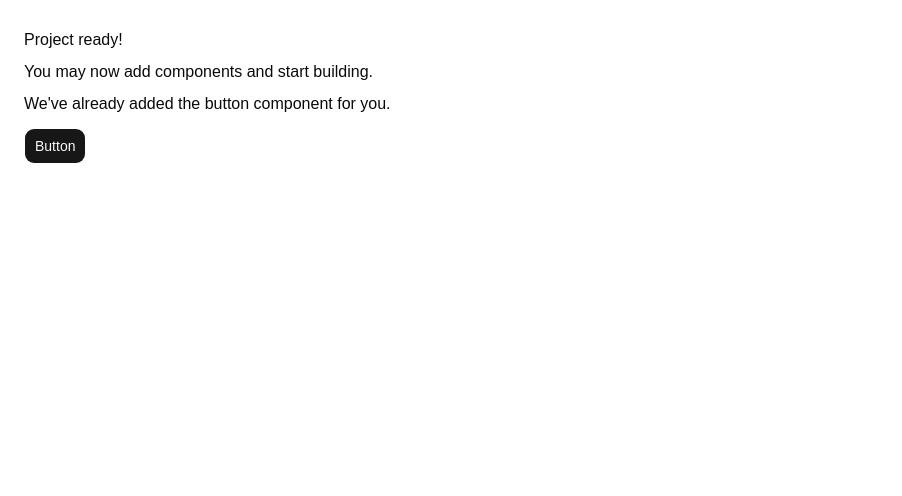
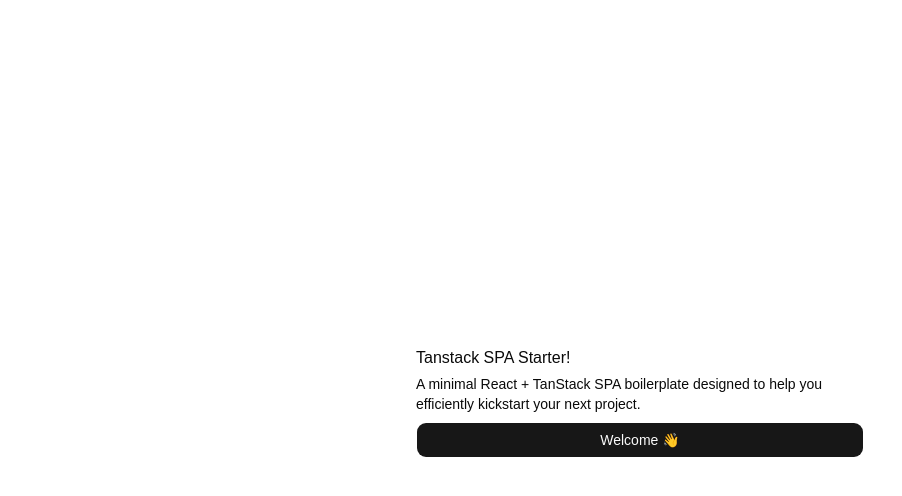
Before and after one commit to zwelhtetyan/tanstack-react-spa-starter, a React (Vite) app: page / in a window 1280 px wide. Shown: the top 496 px of the page, without its empty margins (0-902 px from the left). Built offline with nearby package versions, Linux system fonts and the light colour scheme.

Commit message:
chore: greeting text 👋

```diff
--- a/src/routes/__root.tsx
+++ b/src/routes/__root.tsx
@@ -1,9 +1,9 @@
 import type { QueryClient } from "@tanstack/react-query";
 import { createRootRouteWithContext, Outlet } from "@tanstack/react-router";
 import { Toaster } from "sonner";
+import { DevTools } from "@/devtools";
 
 import "../styles.css";
-import { DevTools } from "@/devtools";
 
 type RouterContext = {
 	queryClient: QueryClient;
--- a/src/routes/index.tsx
+++ b/src/routes/index.tsx
@@ -7,14 +7,16 @@ export const Route = createFileRoute("/")({ component: App });
 function App() {
 	return (
 		<main>
-			<div className="flex min-h-svh p-6">
-				<div className="flex min-w-0 max-w-md flex-col gap-4 leading-loose">
-					<div>
-						<h1 className="font-medium">Project ready!</h1>
-						<p>You may now add components and start building.</p>
-						<p>We&apos;ve already added the button component for you.</p>
+			<div className="flex min-h-svh items-center justify-center p-6">
+				<div className="flex min-w-0 max-w-md flex-col leading-loose">
+					<h1 className="font-medium">Tanstack SPA Starter!</h1>
+					<p className="text-sm">
+						A minimal React + TanStack SPA boilerplate designed to help you
+						efficiently kickstart your next project.
+					</p>
+
 					<Button
-							className="mt-2"
+						className="mt-2 justify-self-center"
 						onClick={() =>
 							toast.message("Hey 👋", {
 								description: "Welcome to Tanstack SPA Starter",
@@ -23,9 +25,8 @@ function App() {
 						}
 						size="lg"
 					>
-							Button
+						Welcome 👋
 					</Button>
-					</div>
 				</div>
 			</div>
 		</main>
```
Lines whose indentation alone changed are shown as unchanged.
